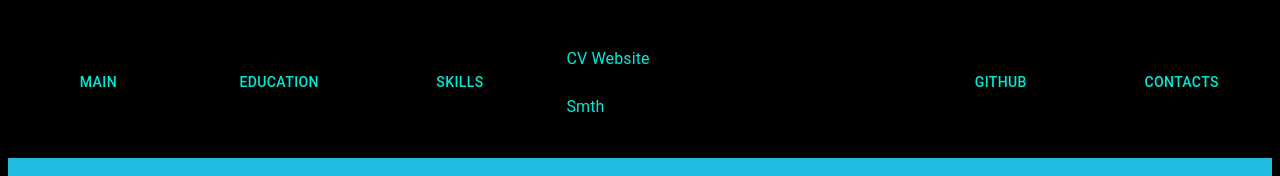
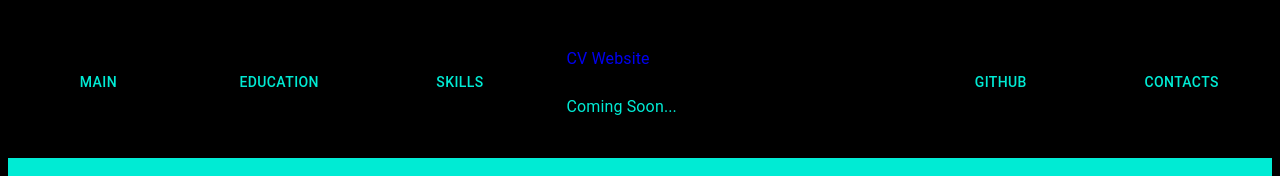
Before and after one commit to Kamchatskiy/CV-Musaev, a React (Create React App) app: page /contacts in a window 1280 px wide. Both pictures are taken after a click on the tab "PROJECTS". Shown: the top 176 px of the page. Built offline with nearby package versions, Linux system fonts and the light colour scheme.

Commit message:
07.07.2023#7: Fixed Projects list

```diff
--- a/src/Components/Header/index.js
+++ b/src/Components/Header/index.js
@@ -12,12 +12,14 @@ import { ContainerHeader, StyledTab } from "./style.js";
 
 export const Header = () => {
 
-    const [listVisibility, setListVisibility] = useState(true);
+    const [listVisibility, setListVisibility] = useState(false);
     const toggleListVisibility = () => {setListVisibility(!listVisibility);};
+    const offListVisibility = () => {setListVisibility(false)};
 
     const [color, setColor] = useState('one');
     const handleChangeColor = (event, newColor) => {
         setColor(newColor);
+        offListVisibility();
     };
 
   return (
@@ -34,31 +36,31 @@ export const Header = () => {
           <StyledTab value="three" label="Skills" component={Link} to="/Skills" />
           {listVisibility ?
           (
-          <StyledTab
-            value="four"
-            label="Projects"
-            component="button"
-            onClick={toggleListVisibility}
-          />)
-          :
-          (
-          <Box sx={{ width: '100%', maxWidth: 360, bgcolor: 'background.paper' }}>
+            <Box sx={{ width: '100%', maxWidth: 360, bgcolor: 'background.paper' }}>
             <nav>
                 <List>
-                    <ListItem disablePadding>
+                    <ListItem disablePadding component="a" href="https://github.com/Kamchatskiy/CV-Musaev">
                     <ListItemButton>
                         <ListItemText primary="CV Website" />
                     </ListItemButton>
                     </ListItem>
                     <ListItem disablePadding>
                     <ListItemButton>
-                        <ListItemText primary="Smth" />
+                        <ListItemText primary="Coming Soon..." />
                     </ListItemButton>
                     </ListItem>
                 </List>
             </nav>
             </Box>
-        )}
+          )
+          :(
+          <StyledTab
+            value="four"
+            label="Projects"
+            component="button"
+            onClick={toggleListVisibility} />
+          )
+        }
           <StyledTab value="five" label="Github" component="a" href="https://github.com/Kamchatskiy" target="_blank" rel="noopener noreferrer" />
           <StyledTab value="six" label="Contacts" component={Link} to="/Contacts" />
         </Tabs>
--- a/src/Pages/Contacts/style.js
+++ b/src/Pages/Contacts/style.js
@@ -2,8 +2,7 @@ import styled from "styled-components";
 import TextField from '@mui/material/TextField';
 
 export const ContainerContacts = styled.div`
-  background-color: #20bde1;
-  color: #00ebd4;
+  background-color: #00ebd4;
   display: flex;
   flex-direction: column;
   height: 100%;
```
Also changed, not shown: 7 other files (tests, documents, lock files or other folders).
